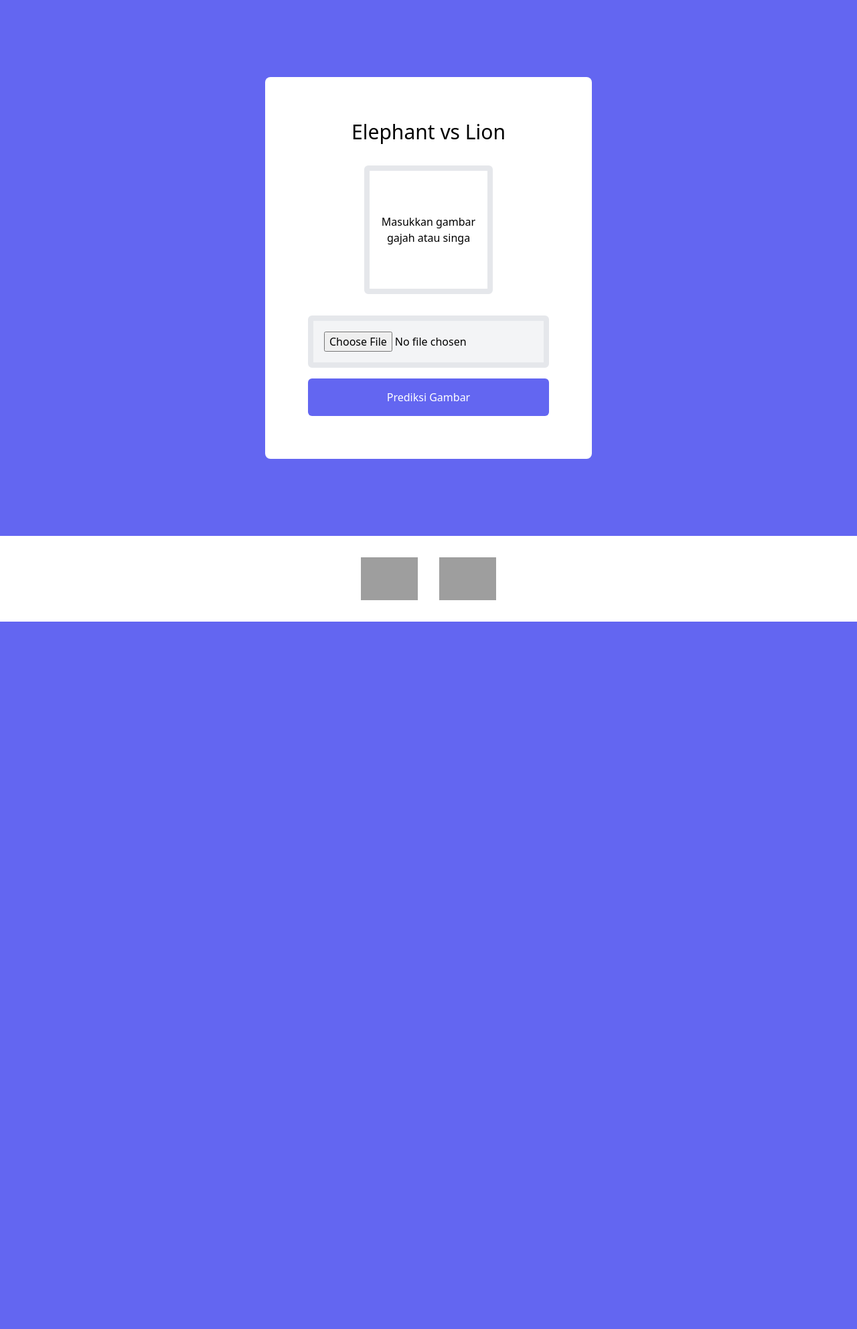
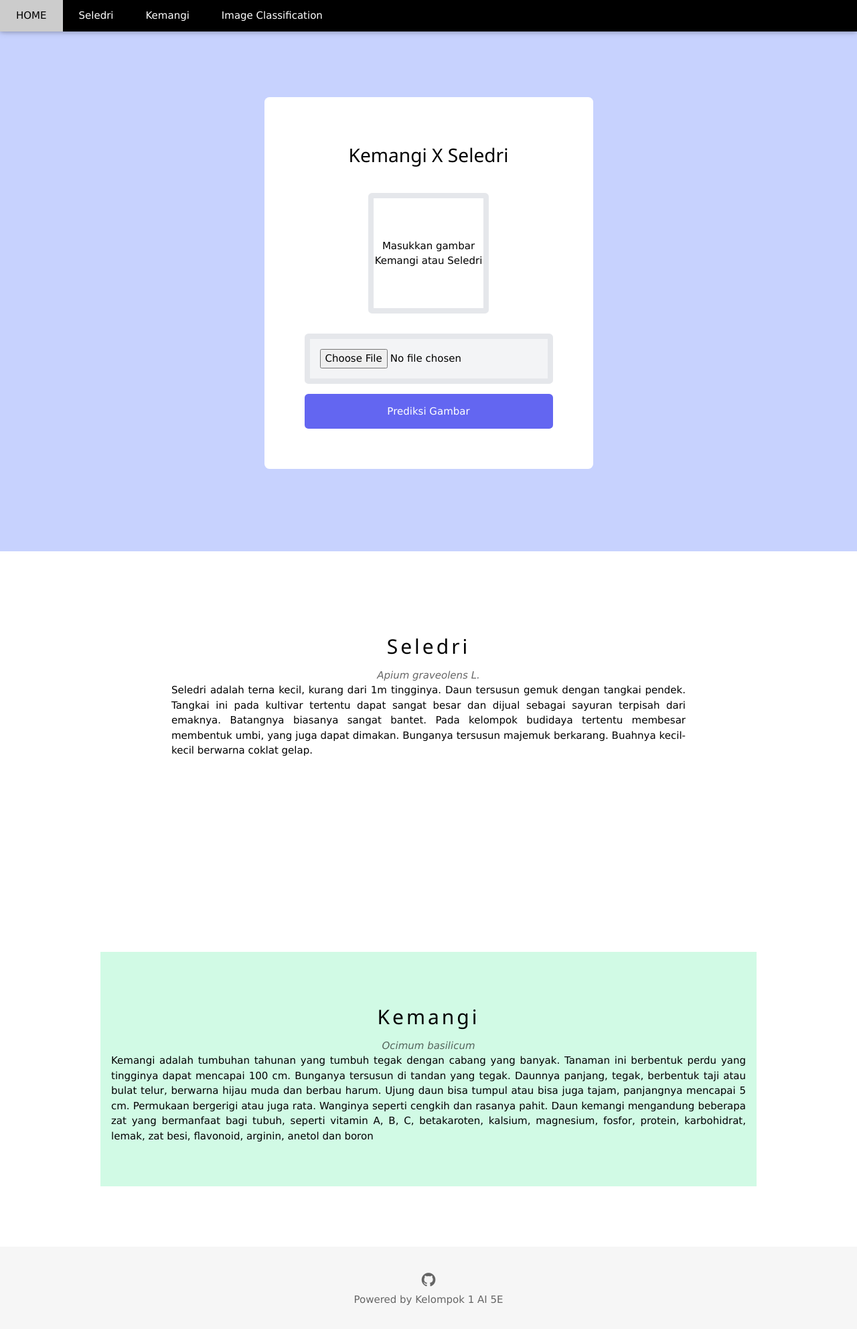
Before and after one commit to katonkukuh17/KemangiVSSeledri, a Flask app: page / in a window 1280 px wide. Shown: the whole page at 67% size. Before the commit the page ends 928 px from the top, so only its background shows below. Run offline with Flask 2, Linux system fonts and the light colour scheme; grey boxes are pictures that could not be loaded.

Commit message:
Update index.html

```diff
--- a/templates/index.html
+++ b/templates/index.html
@@ -4,13 +4,43 @@
         <meta charset="UTF-8" />
         <meta http-equiv="X-UA-Compatible" content="IE=edge" />
         <meta name="viewport" content="width=device-width, initial-scale=1.0" />
+
         <link
+
             href="https://unpkg.com/tailwindcss@^2/dist/tailwind.min.css"
             rel="stylesheet"
+
         />
-        <title>Elephant vs Lion App</title>
+        <link rel="stylesheet" href="https://www.w3schools.com/w3css/4/w3.css">
+        <link rel="stylesheet" href="https://fonts.googleapis.com/css?family=Lato">
+        <link rel="stylesheet" href="https://cdnjs.cloudflare.com/ajax/libs/font-awesome/4.7.0/css/font-awesome.min.css">
+        <title>Kemangi X Seledri</title>
     </head>
     <body>
+<div class="w3-top">
+  <div class="w3-bar w3-black w3-card">
+    <a class="w3-bar-item w3-button w3-padding-large w3-hide-medium w3-hide-large w3-right" href="javascript:void(0)" onclick="myFunction()" title="Toggle Navigation Menu"><i class="fa fa-bars"></i></a>
+    <a href="#" class="w3-bar-item w3-button w3-padding-large">HOME</a>
+    <a href="#seledri" class="w3-bar-item w3-button w3-padding-large w3-hide-small">Seledri</a>
+    <a href="#kemangi" class="w3-bar-item w3-button w3-padding-large w3-hide-small">Kemangi</a>
+    <a href="#classification" class="w3-bar-item w3-button w3-padding-large w3-hide-small">Image Classification</a>
+  </div>
+</div>
+
+
+
+          <!--
+            Dropdown menu, show/hide based on menu state.
+
+            Entering: "transition ease-out duration-100"
+              From: "transform opacity-0 scale-95"
+              To: "transform opacity-100 scale-100"
+            Leaving: "transition ease-in duration-75"
+              From: "transform opacity-100 scale-100"
+              To: "transform opacity-0 scale-95"
+          -->
+<br>
+
         <section
             class="
                 flex
@@ -18,8 +48,9 @@
                 items-center
                 w-screen
                 h-screen
-                bg-indigo-500
+                bg-indigo-200
             "
+            id = "classification"
         >
             <main
                 class="
@@ -31,7 +62,7 @@
                     rounded-lg
                 "
             >
-                <h1 class="text-3xl text-bold">Elephant vs Lion</h1>
+                <h1 class="text-3xl text-bold" >Kemangi X Seledri</h1>
 
                 {% if uploaded_image %}
                 <img
@@ -52,7 +83,7 @@
                     "
                 >
                     <p class="text-center">
-                        Masukkan gambar gajah atau singa
+                        Masukkan gambar Kemangi atau Seledri
                     </p>
                 </div>
                 {% endif %} {% if prediction %}
@@ -84,17 +115,25 @@
                 </form>
             </main>
         </section>
-        <footer class="flex gap-x-8 justify-center items-center h-32 bg-white">
-            <img
-                class="h-16"
-                src="https://digitalent.kominfo.go.id/assets/@images/logo.png"
-                alt="logo-dts"
-            />
-            <img
-                class="h-16"
-                src="https://upload.wikimedia.org/wikipedia/commons/thumb/a/a2/Logo_of_Ministry_of_Communication_and_Information_Technology_of_the_Republic_of_Indonesia.svg/1200px-Logo_of_Ministry_of_Communication_and_Information_Technology_of_the_Republic_of_Indonesia.svg.png"
-                alt=""
-            />
-        </footer>
+        <br><br>
+
+    <div class="w3-container w3-content w3-center w3-padding-64 " style="max-width:800px" id="seledri">
+    <h2 class="w3-wide " >Seledri</h2>
+    <p class="w3-opacity"><i>Apium graveolens L.</i></p>
+    <p class="w3-justify">Seledri adalah terna kecil, kurang dari 1m tingginya. Daun tersusun gemuk dengan tangkai pendek. Tangkai ini pada kultivar tertentu dapat sangat besar dan dijual sebagai sayuran terpisah dari emaknya. Batangnya biasanya sangat bantet. Pada kelompok budidaya tertentu membesar membentuk umbi, yang juga dapat dimakan. Bunganya tersusun majemuk berkarang. Buahnya kecil-kecil berwarna coklat gelap.</p>
+        </div>
+<br><br><br><br><br><br><br><br><br><br>
+    <div class="w3-container w3-content w3-center w3-padding-64 bg-green-100 " style="max-width:2000" id="kemangi">
+    <h2 class="w3-wide " >Kemangi</h2>
+    <p class="w3-opacity"><i>Ocimum basilicum</i></p>
+    <p class="w3-justify">Kemangi adalah tumbuhan tahunan yang tumbuh tegak dengan cabang yang banyak. Tanaman ini berbentuk perdu yang tingginya dapat mencapai 100 cm. Bunganya tersusun di tandan yang tegak. Daunnya panjang, tegak, berbentuk taji atau bulat telur, berwarna hijau muda dan berbau harum. Ujung daun bisa tumpul atau bisa juga tajam, panjangnya mencapai 5 cm. Permukaan bergerigi atau juga rata. Wanginya seperti cengkih dan rasanya pahit.
+
+            Daun kemangi mengandung beberapa zat yang bermanfaat bagi tubuh, seperti vitamin A, B, C, betakaroten, kalsium, magnesium, fosfor, protein, karbohidrat, lemak, zat besi, flavonoid, arginin, anetol dan boron</p>
+        </div>
     </body>
+    <br><br><br><br>
+<footer class="w3-container w3-padding-32 w3-center w3-opacity w3-light-grey w3-xlarge">
+  <i class="fa fa-github w3-hover-opacity"></i>
+    <p class="w3-medium">Powered by <a href="https://github.com/Reza-224/Final-Project-AI-5E" target="_blank">Kelompok 1 AI 5E</a></p>
+</footer>
 </html>
```
